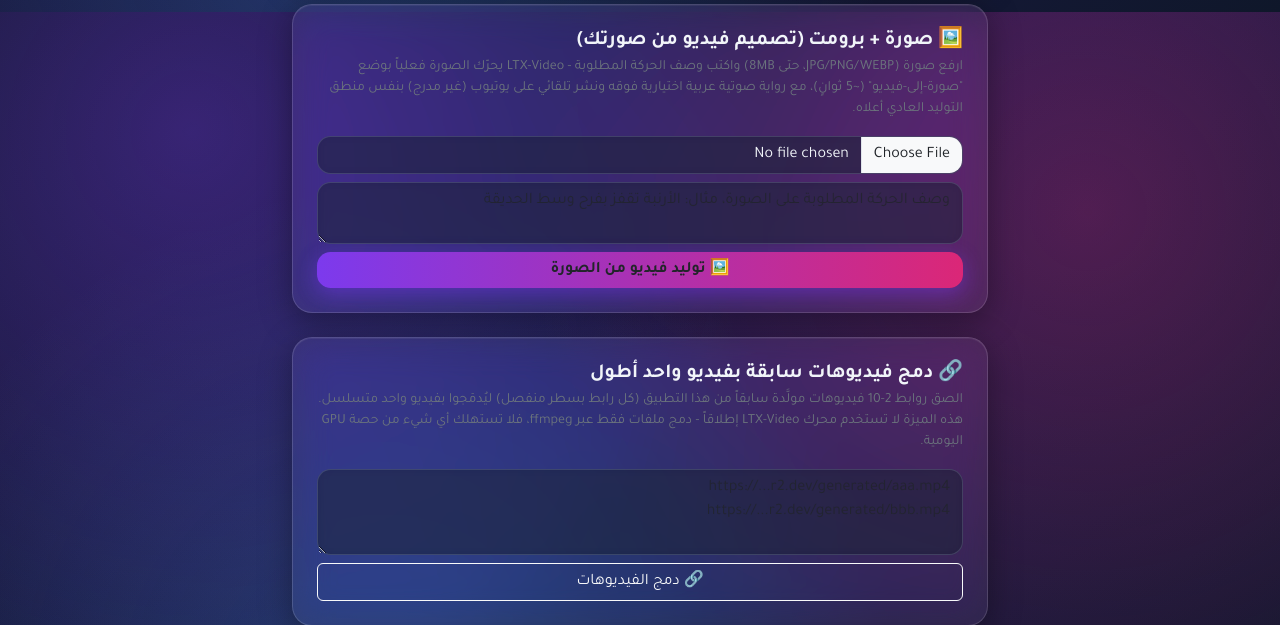
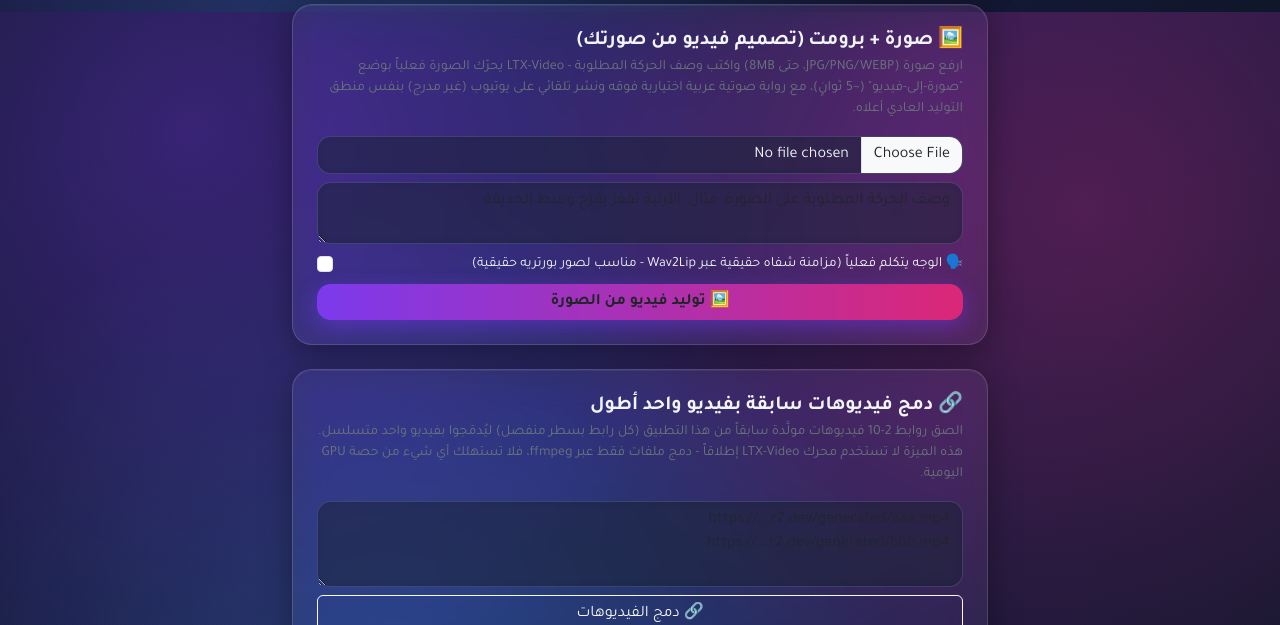
Before and after one commit to ali1065582-bit/cartoon-video-app, a FastAPI app: template templates/index.html in a window 1280 px wide. Shown: the part 788-1413 px from the top of the page. Run offline with FastAPI, Linux system fonts and the light colour scheme; the template is opened without the code that fills it, so the values that code supplies are empty; some libraries are stand-ins or nearby versions.

Commit message:
feat: add talking-mode checkbox for lip-sync UI

```diff
--- a/templates/index.html
+++ b/templates/index.html
@@ -169,6 +169,12 @@
     </p>
     <input type="file" id="imageUploadInput" class="form-control mb-2" accept="image/png,image/jpeg,image/webp">
     <textarea id="imagePromptInput" class="form-control mb-2" rows="2" placeholder="وصف الحركة المطلوبة على الصورة، مثال: الأرنبة تقفز بفرح وسط الحديقة"></textarea>
+    <div class="form-check mb-2">
+      <input class="form-check-input" type="checkbox" id="talkingModeCheck">
+      <label class="form-check-label small" for="talkingModeCheck">
+        🗣️ الوجه يتكلم فعلياً (مزامنة شفاه حقيقية عبر Wav2Lip - مناسب لصور بورتريه حقيقية)
+      </label>
+    </div>
     <button id="imageVideoBtn" class="btn btn-generate w-100 fw-bold">🖼️ توليد فيديو من الصورة</button>
     <div id="imageVideoSpinner" class="text-center my-3 d-none">
       <div class="spinner-border text-light" role="status"></div>
@@ -385,6 +391,7 @@
       form.append('image', file);
       form.append('prompt', prompt);
       form.append('voice', voiceSelect.value);
+      form.append('talking_mode', document.getElementById('talkingModeCheck').checked ? 'true' : 'false');
 
       const res = await fetch('/api/generate-image-video', { method: 'POST', body: form });
       const data = await res.json();
@@ -404,7 +411,10 @@
       const narrationNote = data.has_narration
         ? 'مع رواية صوتية عربية 🔊'
         : '⚠️ بدون صوت هذه المرة (الفيديو صامت لكنه حقيقي)';
-      setImageStatus(`✅ تم توليد الفيديو من الصورة فعلياً عبر LTX-Video، ${narrationNote}.`, 'success');
+      const modeNote = data.talking_mode
+        ? 'مع مزامنة شفاه حقيقية (Wav2Lip) 👄'
+        : 'عبر LTX-Video';
+      setImageStatus(`✅ تم توليد الفيديو من الصورة فعلياً ${modeNote}، ${narrationNote}.`, 'success');
 
       if (data.youtube_publish_status === 'published' && data.youtube_url) {
         imageVideoStatusBox.innerHTML += ` <br>📺 نُشر تلقائياً على يوتيوب (غير مدرج): `
```
